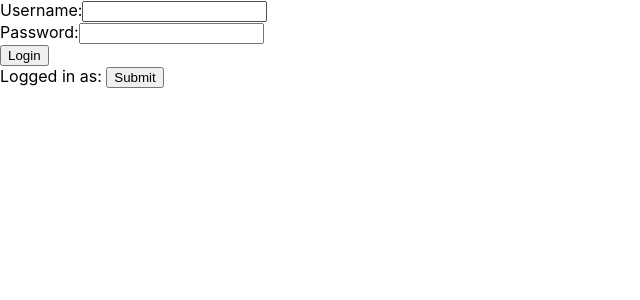
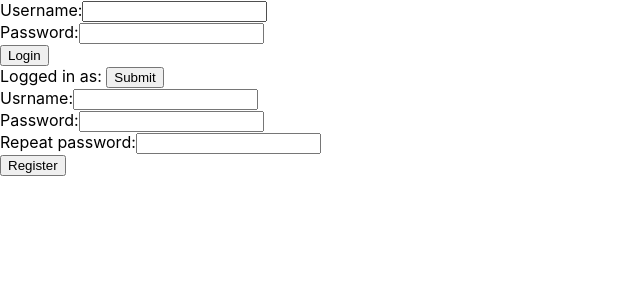
Before and after one commit to geoerika/LRH-chapter3-1, a React (Create React App) app: page / in a window 1280 px wide. Shown: the top 300 px of the page, without its empty margins (0-640 px from the left). Built offline with nearby package versions, Linux system fonts and the light colour scheme.

Commit message:
added register component

```diff
--- a/src/App.js
+++ b/src/App.js
@@ -2,6 +2,7 @@ import React from 'react'
 
 import Login from './user/Login'
 import Logout from './user/Logout'
+import Register from './user/Register'
 import './App.css'
 
 function App() {
@@ -9,6 +10,7 @@ function App() {
     <div>
       <Login />
       <Logout />
+      <Register />
     </div>
   )
 }
```
